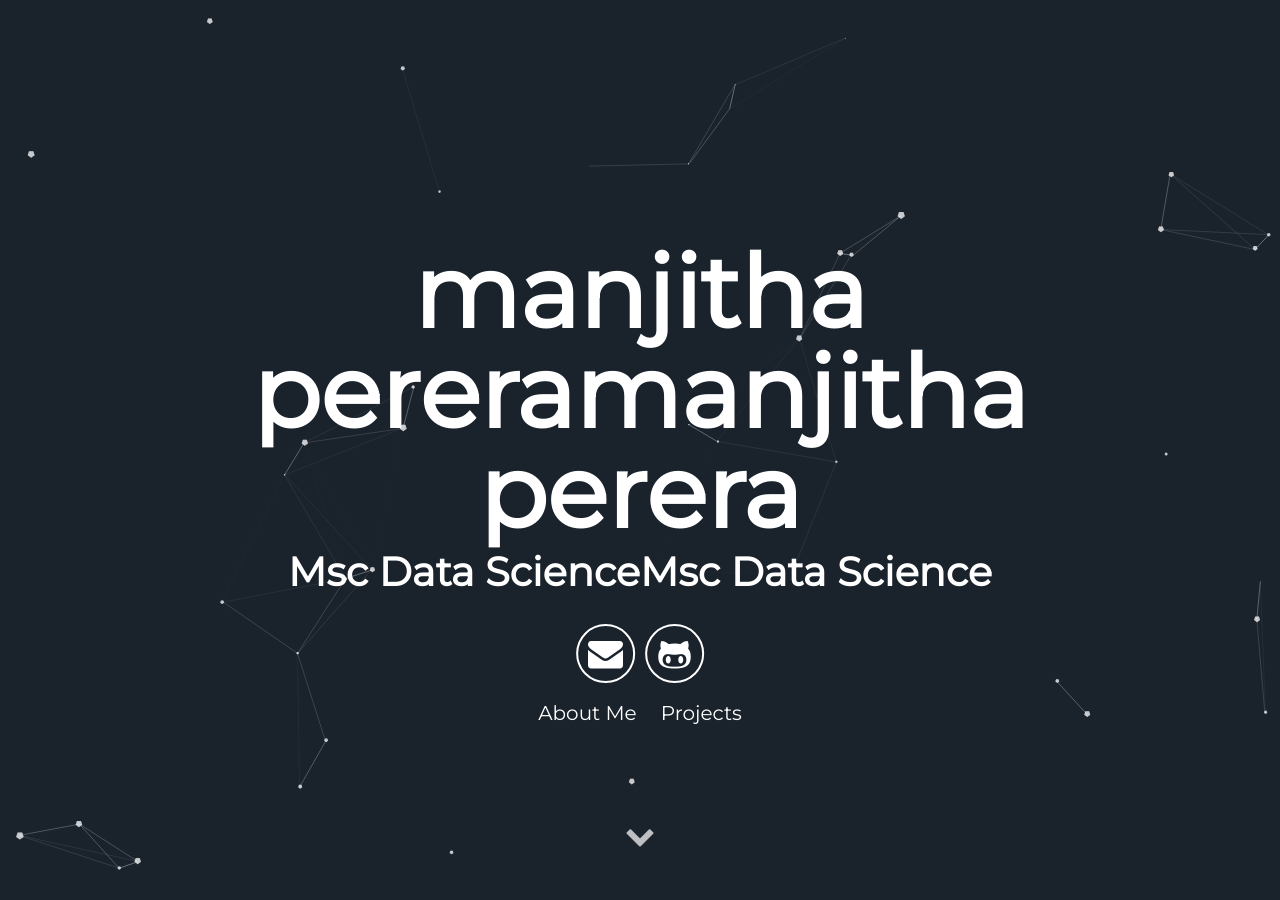
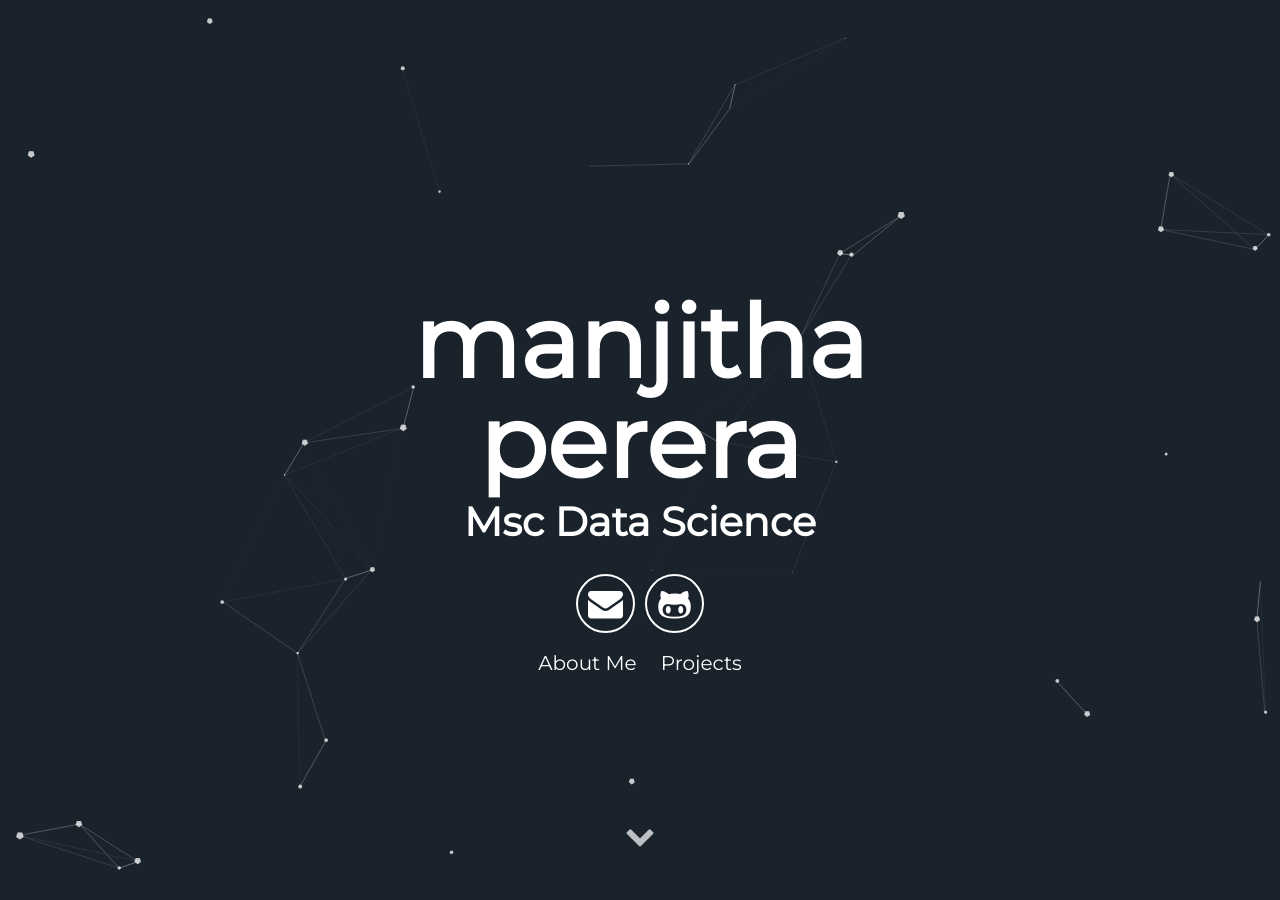
Before and after one commit to m-perera/m-perera.github.io, a Jekyll site: the page built from README.md, in a window 1280 px wide and 900 px high. Built offline with Jekyll 4.4.1, drawn with Linux system fonts in a browser that asks for light colours; our own code applies the rules of GitHub Pages for plain Markdown files; part of the change alters nothing that is shown.

Commit message:
Update header.html

```diff
--- a/_includes/header.html
+++ b/_includes/header.html
@@ -1,8 +1,9 @@
 <div id="particles-js">
   <div class="header">
       <h1>
-        <span id="username" class="site-title">{{ site.username }}</span>
-        <span id="user-title" class="site-description">{{ site.user_title }}</span>
+        <!-- Empty initially, will be typed by JS -->
+        <span id="username" class="site-title"></span>
+        <span id="user-title" class="site-description"></span>
       </h1>
       <div class="header-icons">
         <a aria-label="Send email" href="mailto:{{ site.email }}"><i class="icon fa fa-envelope"></i></a>
@@ -16,8 +17,8 @@
   <a class="down" href="#about" data-scroll><i class="icon fa fa-chevron-down" aria-hidden="true"></i></a>
 </div>
 
+<!-- Add JavaScript for typing effect -->
 <script>
-
    function typeWriter(elementId, text, speed) {
       let i = 0;
       let element = document.getElementById(elementId);
@@ -31,14 +32,18 @@
       type();
    }
 
+   window.onload = function() {
+      let username = "{{ site.username }}";  // Pull from config.yml
+      let userTitle = "{{ site.user_title }}";  // Pull from config.yml
 
-   window.onload = function() {
-      let username = "{{ site.username }}";
-      let userTitle = "{{ site.user_title }}";
+      setTimeout(() => {
+         typeWriter("username", username, 100);
+         document.getElementById("username").style.visibility = "visible";
+      }, 100);
 
-      typeWriter("username", username, 100);
       setTimeout(() => {
          typeWriter("user-title", userTitle, 100);
+         document.getElementById("user-title").style.visibility = "visible";
       }, username.length * 100 + 500);
    };
 </script>
```
